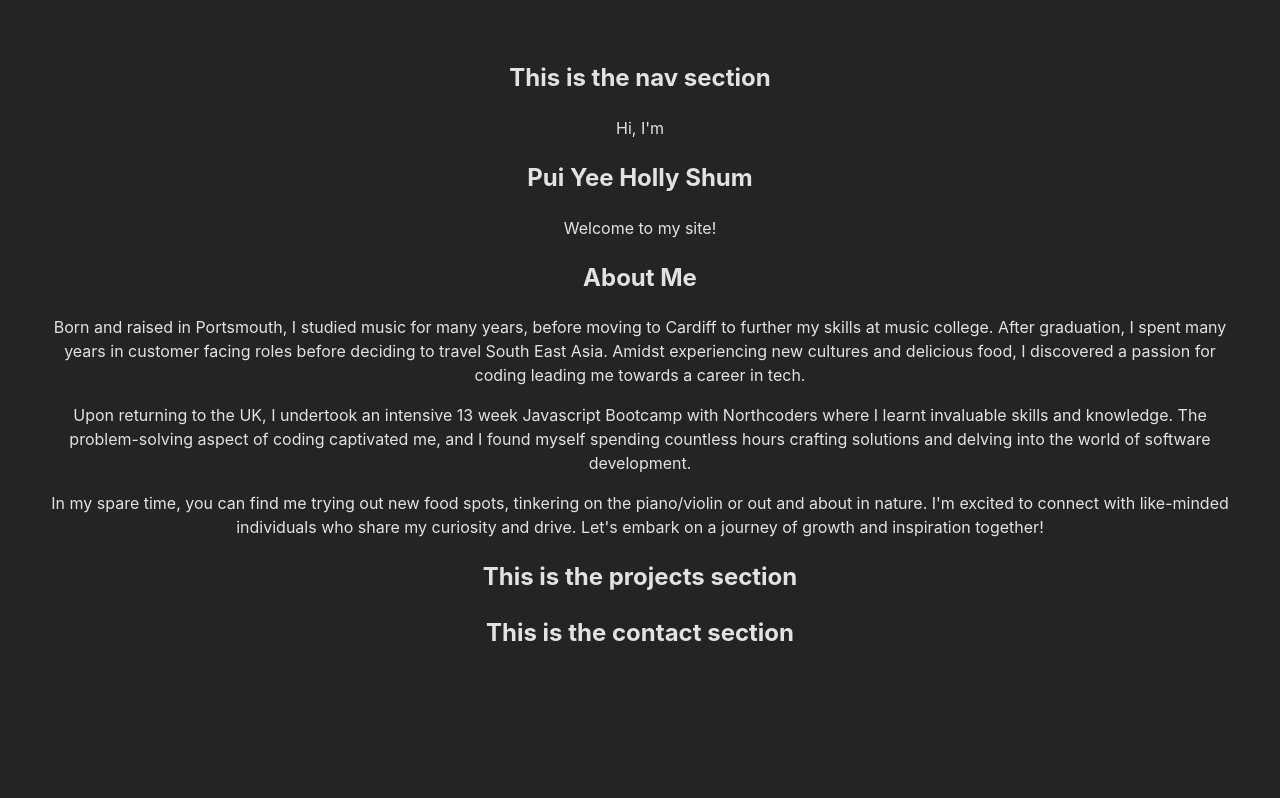
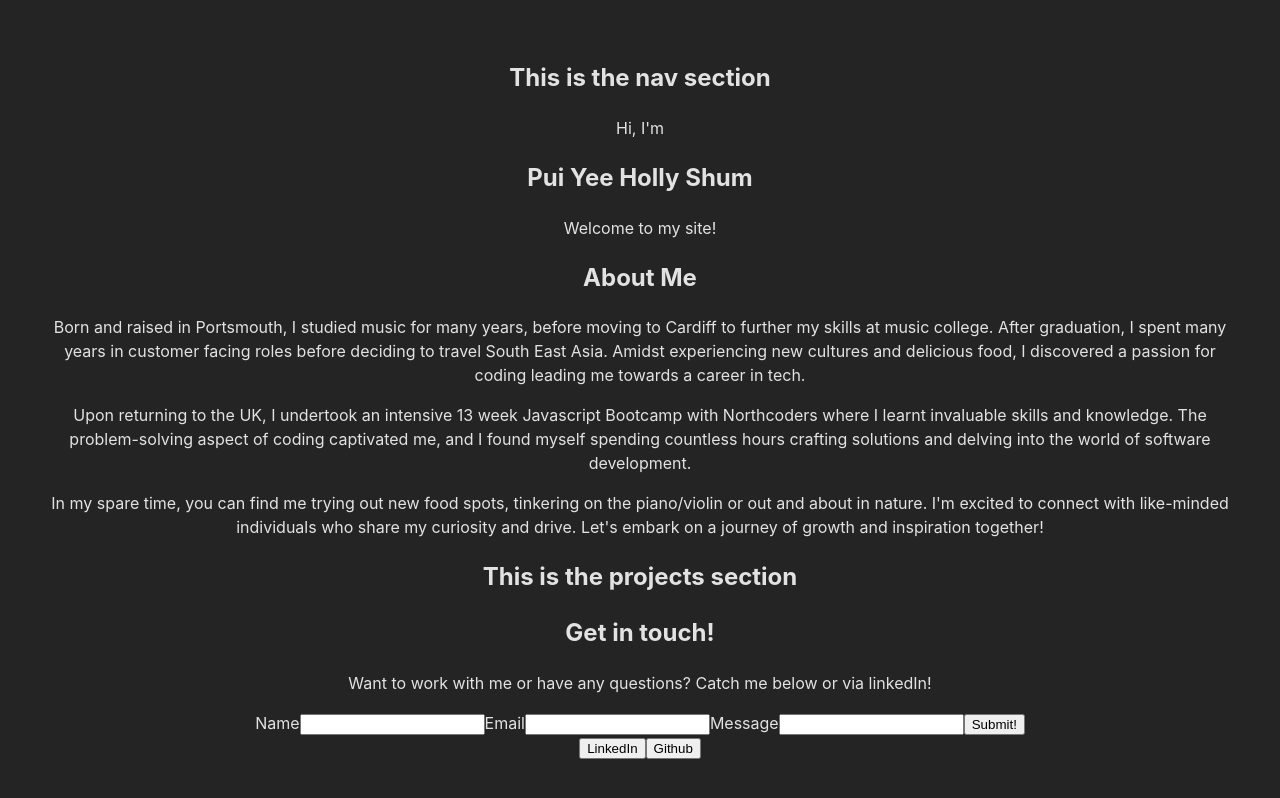
Before and after one commit to pyholly/Portfolio, a React (Vite) app: page / in a window 1280 px wide. Built offline with nearby package versions, Linux system fonts and the light colour scheme.

Commit message:
add contact section outline

```diff
--- a/components/Contact.jsx
+++ b/components/Contact.jsx
@@ -1,7 +1,51 @@
+import { useState } from "react";
+
 export const Contact = () => {
+  const [name, setName] = useState("");
+  const [email, setEmail] = useState("");
+  const [message, setMessage] = useState("");
+
+  const handleSubmit = (e) => {
+    e.preventDefault();
+    console.log(name, email, message);
+  };
   return (
     <>
-      <h2>This is the contact section</h2>
+      <h2>Get in touch!</h2>
+      <p>
+        Want to work with me or have any questions? Catch me below or via
+        linkedIn!
+      </p>
+      <form onSubmit={handleSubmit}>
+        <label>Name</label>
+        <input
+          value={name}
+          required
+          onChange={(e) => setName(e.target.value)}
+        />
+        <label>Email</label>
+        <input
+          value={email}
+          required
+          onChange={(e) => setEmail(e.target.value)}
+        />
+        <label>Message</label>
+        <input
+          value={message}
+          required
+          onChange={(e) => setMessage(e.target.value)}
+        />
+        <button type="submit">Submit!</button>
+      </form>
+      <a
+        href="https://www.linkedin.com/in/pui-yee-shum-236977274"
+        target="_blank"
+      >
+        <button>LinkedIn</button>
+      </a>
+      <a href="https://github.com/pyholly" target="_blank">
+        <button>Github</button>
+      </a>
     </>
   );
 };
```
